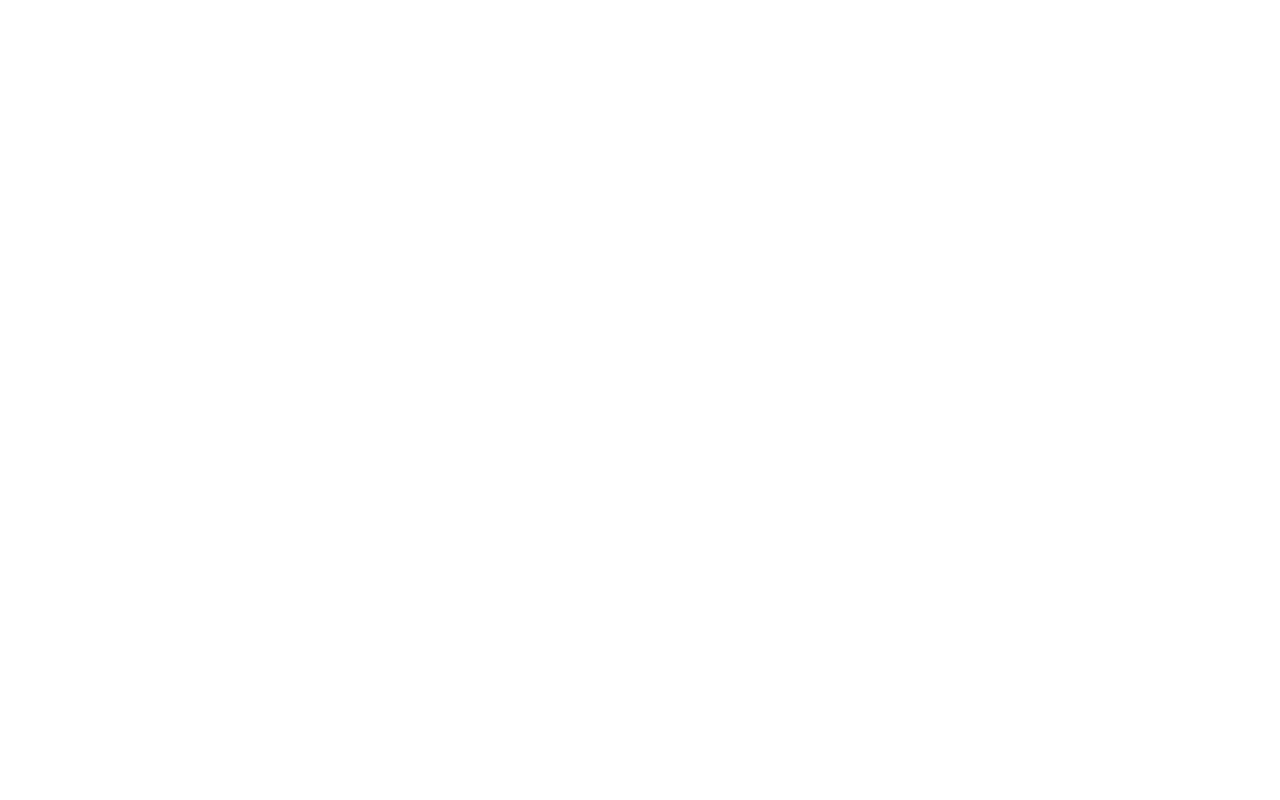
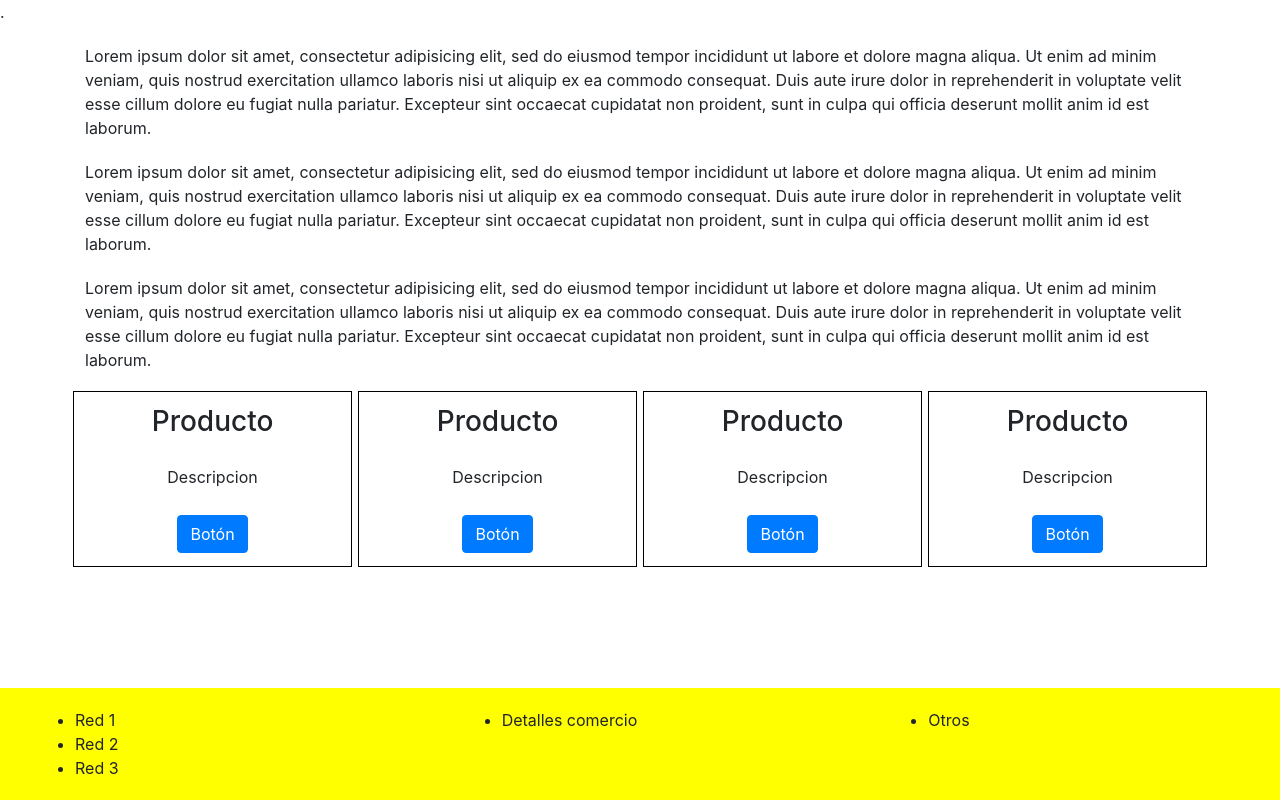
Before and after one commit to axelandrade21/evaluaciones, a website: page evaluacion01/index.html in a window 1280 px wide. Drawn offline with nearby package versions, Linux system fonts and the light colour scheme.

Commit message:
modulos y dependencias

```diff
--- a/evaluacion01/index.html
+++ b/evaluacion01/index.html
@@ -2,8 +2,166 @@
 <html>
 <head>
 	<title>Evaluacion 01</title>
+	<link rel="stylesheet" type="text/css" href="node_modules/bootstrap/dist/css/bootstrap.min.css">
+	 <meta name="viewport" content="width=device-width, initial-scale=1.0">.
+	<style type="text/css">
+		html{
+			height: 100%;
+		}
+
+		body{
+
+			display: flex;
+			flex-direction: column;
+			min-height: 100%;
+		}
+
+		footer{
+			display: flex;
+			justify-content: center;
+			align-content: center;
+			background-color: yellow;
+			margin-top: auto;
+
+		}
+
+
+		footer ul{
+			margin: 20px;
+		}
+
+		.producto{
+			display: flex;
+			flex-direction: column;
+			align-items: center;
+			border: 1px solid black;
+			margin: 3px 3px 3px 3px;
+		}
+		.producto h3,label,button{
+			margin: 13px;
+		}
+
+		.container{
+			margin-bottom: 30px;
+		}
+
+		p{
+			margin-top: 20px;
+		}
+
+		@media (max-width: 767px) {
+			.producto-fila{
+				display: flex;
+				flex-direction: column;
+				align-items: center;
+			}
+
+			.producto{
+				width: 70%;
+			}
+
+			footer{
+				display: flex;
+				flex-direction: column;
+
+			}
+
+			p{
+
+				padding:  2px;
+				text-align: justify;
+			}
+		}
+
+
+	</style>
 </head>
 <body>
+	<div class="container">
+		<div class="row">
+			<div class="col">
+				<p>Lorem ipsum dolor sit amet, consectetur adipisicing elit, sed do eiusmod
+				tempor incididunt ut labore et dolore magna aliqua. Ut enim ad minim veniam,
+				quis nostrud exercitation ullamco laboris nisi ut aliquip ex ea commodo
+				consequat. Duis aute irure dolor in reprehenderit in voluptate velit esse
+				cillum dolore eu fugiat nulla pariatur. Excepteur sint occaecat cupidatat non
+				proident, sunt in culpa qui officia deserunt mollit anim id est laborum.</p>
 
+				<p>Lorem ipsum dolor sit amet, consectetur adipisicing elit, sed do eiusmod
+				tempor incididunt ut labore et dolore magna aliqua. Ut enim ad minim veniam,
+				quis nostrud exercitation ullamco laboris nisi ut aliquip ex ea commodo
+				consequat. Duis aute irure dolor in reprehenderit in voluptate velit esse
+				cillum dolore eu fugiat nulla pariatur. Excepteur sint occaecat cupidatat non
+				proident, sunt in culpa qui officia deserunt mollit anim id est laborum.</p>
+
+				<p>Lorem ipsum dolor sit amet, consectetur adipisicing elit, sed do eiusmod
+				tempor incididunt ut labore et dolore magna aliqua. Ut enim ad minim veniam,
+				quis nostrud exercitation ullamco laboris nisi ut aliquip ex ea commodo
+				consequat. Duis aute irure dolor in reprehenderit in voluptate velit esse
+				cillum dolore eu fugiat nulla pariatur. Excepteur sint occaecat cupidatat non
+				proident, sunt in culpa qui officia deserunt mollit anim id est laborum.</p>
+
+			</div>
+
+		</div>
+
+		<div class="row producto-fila">
+			<div class="col producto">
+				<h3>Producto </h3>
+				<label>Descripcion</label>
+				<button type="button" class="btn btn-primary">Botón</button>
+			</div>
+			<div class="col producto">
+				<h3>Producto </h3>
+				<label>Descripcion</label>
+				<button type="button" class="btn btn-primary">Botón</button>
+
+			</div>
+			<div class="col producto">
+				<h3>Producto </h3>
+				<label>Descripcion</label>
+				<button type="button" class="btn btn-primary">Botón</button>
+
+			</div>
+			<div class="col producto">
+				<h3>Producto </h3>
+				<label>Descripcion</label>
+				<button type="button" class="btn btn-primary">Botón</button>
+
+			</div>
+		</div>
+	</div>
+
+	<footer>
+		<div class="col">
+			<ul>
+				<li>Red 1</li>
+				<li>Red 2</li>
+				<li>Red 3</li>
+
+			</ul>
+		</div>
+
+		<div class="col">
+			<ul>
+				<li>Detalles comercio</li>
+
+
+			</ul>
+		</div>
+
+		<div class="col">
+			<ul>
+				<li>Otros</li>
+
+
+			</ul>
+		</div>
+
+	</footer>
+
+
+	<script type="text/javascript" src="node_modules/jquery/dist/jquery.js"></script>
+	<script type="text/javascript" src="node_modules/popper.js/dist/popper.min.js"></script>
 </body>
 </html>
```
Also changed, not shown: evaluacion01/package.json (added, +27 -0 lines), 1 other file.
